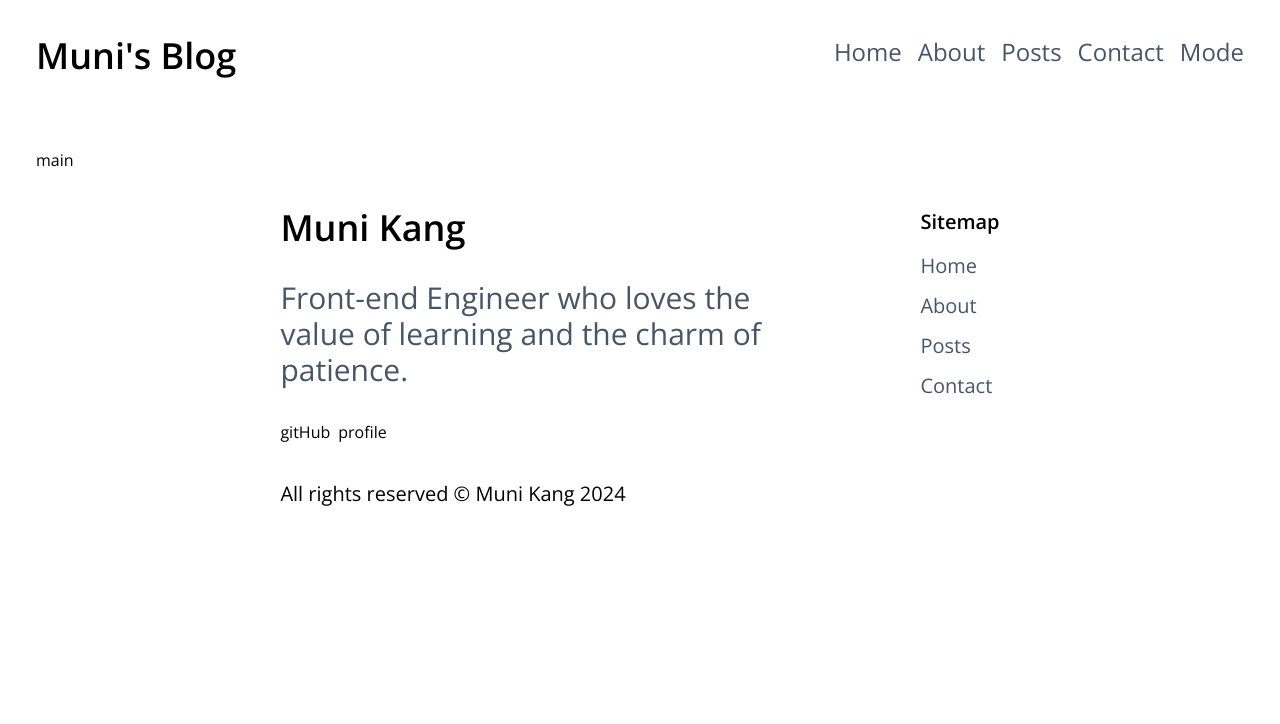
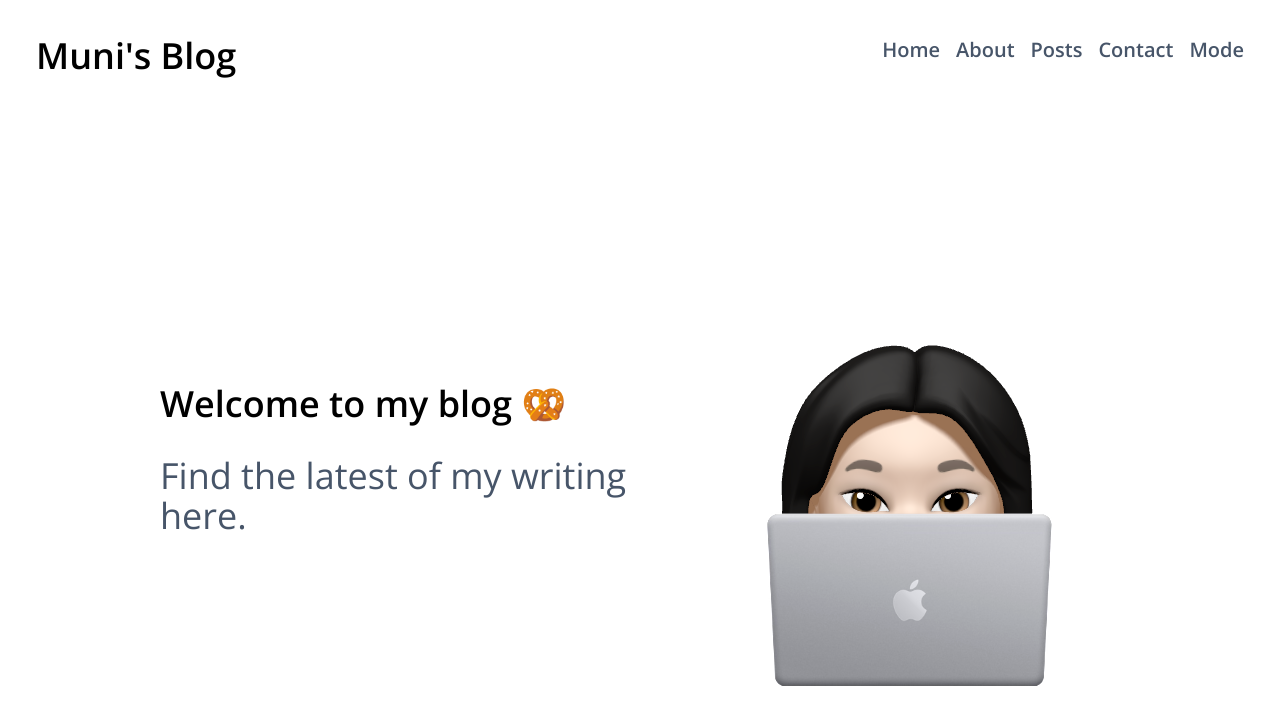
Before and after one commit to kangmuni/next-blog, a Next.js app: page / in a window 1280 px wide. Shown: the top 724 px of the page. Built offline with nearby package versions, Linux system fonts and the light colour scheme.

Commit message:
홈 프로필 레이아웃 완성

```diff
--- a/src/app/layout.tsx
+++ b/src/app/layout.tsx
@@ -22,7 +22,7 @@ export default function RootLayout({
     <html lang="en" className={sans.className}>
       <body className="flex flex-col w-full max-w-screen-2xl mx-auto">
         <Header />
-        <div className="p-9">{children}</div>
+        <main className="flex justify-center">{children}</main>
         <Footer />
       </body>
     </html>
--- a/src/app/page.tsx
+++ b/src/app/page.tsx
@@ -1,3 +1,10 @@
-export default function Home({ children }: { children: React.ReactNode }) {
-  return <main>main</main>;
+import Hero from '@/components/hero';
+import Image from 'next/image';
+
+export default function HomePage() {
+  return (
+    <>
+      <Hero />
+    </>
+  );
 }
--- a/src/components/footer.tsx
+++ b/src/components/footer.tsx
@@ -21,7 +21,7 @@ export default function Footer() {
             </div>
 
             <div>
-              <p className="text-xl pt-9">
+              <p className="text-xl py-20">
                 All rights reserved © Muni Kang 2024
               </p>
             </div>
--- a/src/components/header.tsx
+++ b/src/components/header.tsx
@@ -2,11 +2,11 @@ import Link from 'next/link';
 
 export default function Header() {
   return (
-    <header className="flex justify-between p-9">
+    <header className="flex justify-between p-9 pb-0">
       <Link href="/" className="text-4xl font-semibold">
         Muni's Blog
       </Link>
-      <nav className="text-2xl font-normal text-slate-600">
+      <nav className="text-xl font-normal text-slate-600 font-semibold">
         <Link href="/" className="pr-4">
           Home
         </Link>
--- /dev/null
+++ b/src/components/hero.tsx
@@ -0,0 +1,25 @@
+import Image from 'next/image';
+
+import HomeProfileImg from '../../public/images/muni2.png';
+
+export default function Hero() {
+  return (
+    <section className="flex w-9/12 items-center h-screen">
+      <div className="w-4/5">
+        <p className="text-4xl font-semibold pb-8">Welcome to my blog 🥨</p>
+        <p className="text-4xl text-slate-600 pb-8">
+          Find the latest of my writing here.
+        </p>
+      </div>
+      {/* <div className="border-solid border-2 border-slate-100 rounded-full shadow-lg p-2"> */}
+      <Image
+        src={HomeProfileImg}
+        alt={'home_muni'}
+        width="500"
+        height="400"
+        priority
+      />
+      {/* </div> */}
+    </section>
+  );
+}
```
Also changed, not shown: public/images/muni.png (added), public/images/muni2.png (added).
